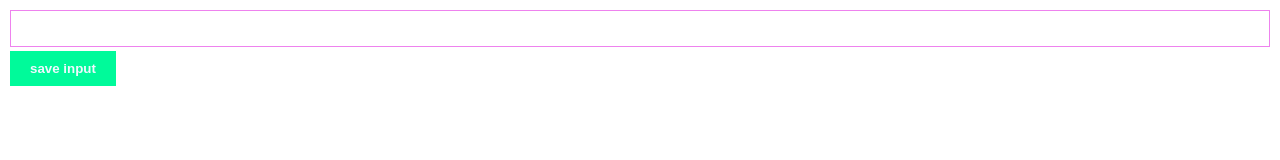
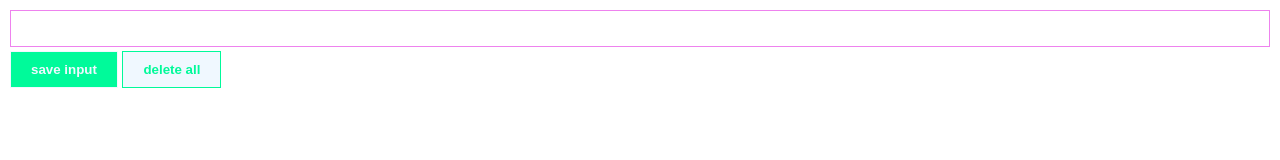
Before and after one commit to dkthecoder/scrimba-chrome-extension, a browser extension: page index.html in a window 1280 px wide. Drawn offline with Linux system fonts and the light colour scheme.

Commit message:
css updates for delete button

```diff
--- a/index.css
+++ b/index.css
@@ -17,8 +17,13 @@ button {
     background: mediumspringgreen;
     color: aliceblue;
     padding: 10px 20px;
-    border: none;
+    border: 1px solid;
     font-weight: bold;
+}
+
+#delete-btn {
+    background: aliceblue;
+    color: mediumspringgreen;
 }
 
 ul {
--- a/index.html
+++ b/index.html
@@ -5,6 +5,7 @@
     <body>
         <input type="text" id="input-el">
         <button id="input-btn">save input</button>
+        <button id="delete-btn">delete all</button>
         <ul id="ul-el"></ul>
         <script src="index.js"></script>
     </body>
--- a/index.js
+++ b/index.js
@@ -2,7 +2,6 @@ let myLeads = [];
 const inputEl = document.getElementById("input-el");
 let inputBtn = document.getElementById("input-btn");
 const ulEl = document.getElementById("ul-el");
-
 let leadsFromLocalStorage = JSON.parse( localStorage.getItem("myLeads") );
 
 if(leadsFromLocalStorage){
```
